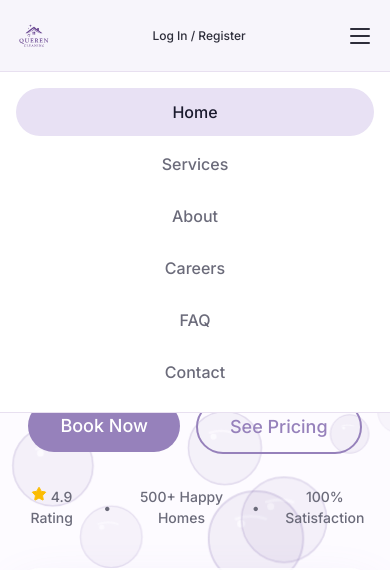
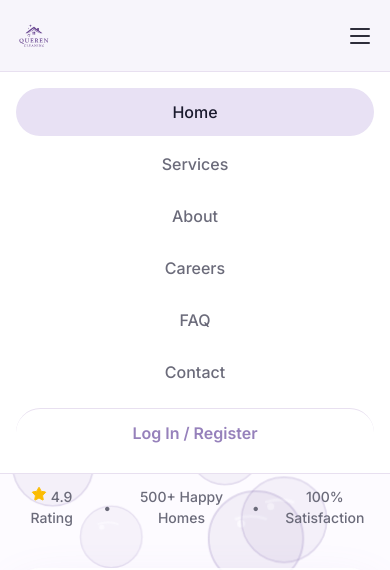
Before and after one commit to Maito-J/Queren, a React (Vite) app: page / in a window 390 px wide. Both pictures are taken after a click on the button "Toggle menu". Shown: the top 570 px of the page. Built offline with nearby package versions, Linux system fonts and the light colour scheme; no server answers; grey boxes are pictures that could not be loaded.

Commit message:
Move login button to hamburger menu on small screens

```diff
--- a/src/components/layout/PublicLayout/PublicLayout.css
+++ b/src/components/layout/PublicLayout/PublicLayout.css
@@ -146,9 +146,16 @@
         display: none;
     }
 
-    .header-actions .btn-ghost {
-        padding: var(--space-2) var(--space-3);
-        font-size: var(--font-size-sm);
+    .header-actions .btn-ghost.hide-mobile {
+        display: none;
+    }
+
+    .mobile-login-link {
+        margin-top: var(--space-2);
+        padding-top: var(--space-3);
+        border-top: 1px solid var(--color-border);
+        color: var(--color-primary) !important;
+        font-weight: var(--font-weight-semibold) !important;
     }
 }
 
--- a/src/components/layout/PublicLayout/PublicLayout.tsx
+++ b/src/components/layout/PublicLayout/PublicLayout.tsx
@@ -29,6 +29,10 @@ export function PublicLayout({ children }: PublicLayoutProps) {
                             <NavLink to="/careers" className="nav-link">Careers</NavLink>
                             <NavLink to="/faq" className="nav-link">FAQ</NavLink>
                             <NavLink to="/contact" className="nav-link">Contact</NavLink>
+                            {/* Mobile-only login link */}
+                            {!isLoading && !user && (
+                                <NavLink to="/login" className="nav-link mobile-login-link">Log In / Register</NavLink>
+                            )}
                         </nav>
 
                         <div className="header-actions">
@@ -46,7 +50,7 @@ export function PublicLayout({ children }: PublicLayoutProps) {
                                 </>
                             ) : (
                                 <>
-                                    <Link to="/login" className="btn btn-ghost">
+                                    <Link to="/login" className="btn btn-ghost hide-mobile">
                                         Log In / Register
                                     </Link>
                                     <Link to="/booking" className="btn btn-primary">
```
